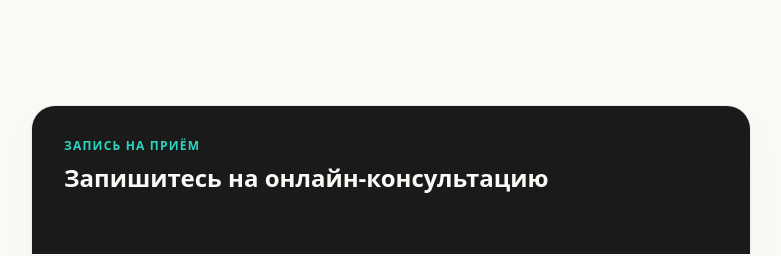
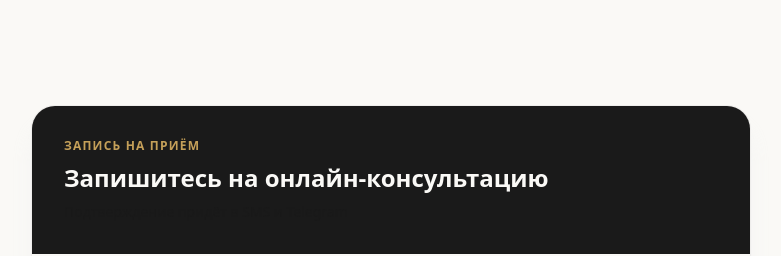
Before and after one commit to barefootakabosoi-cmd/doctorguryanova, a Next.js app: page / in a window 1280 px wide. Shown: the part 1480-1736 px from the top of the page, without its empty margins (249-1030 px from the left). Built offline with nearby package versions, Linux system fonts and the light colour scheme.

Commit message:
fix(ui): booking form header premium colors (gold/cream)

```diff
--- a/src/components/BookingForm.tsx
+++ b/src/components/BookingForm.tsx
@@ -181,7 +181,7 @@ export default function BookingForm() {
     <section id="booking" className="max-w-3xl mx-auto px-6 py-16">
       <div className="bg-cream rounded-3xl shadow-xl shadow-slate-200/30 border border-charcoal/5 overflow-hidden">
         <div className="bg-charcoal p-8 text-cream">
-          <p className="text-xs font-semibold text-teal-400 uppercase tracking-widest mb-2">Запись на приём</p>
+          <p className="text-xs font-semibold text-gold uppercase tracking-widest mb-2">Запись на приём</p>
           <h3 className="text-2xl font-bold mb-2">Запишитесь на онлайн-консультацию</h3>
           <p className="text-charcoal/40 text-sm">Подтверждение придёт в SMS и Telegram</p>
         </div>
```
